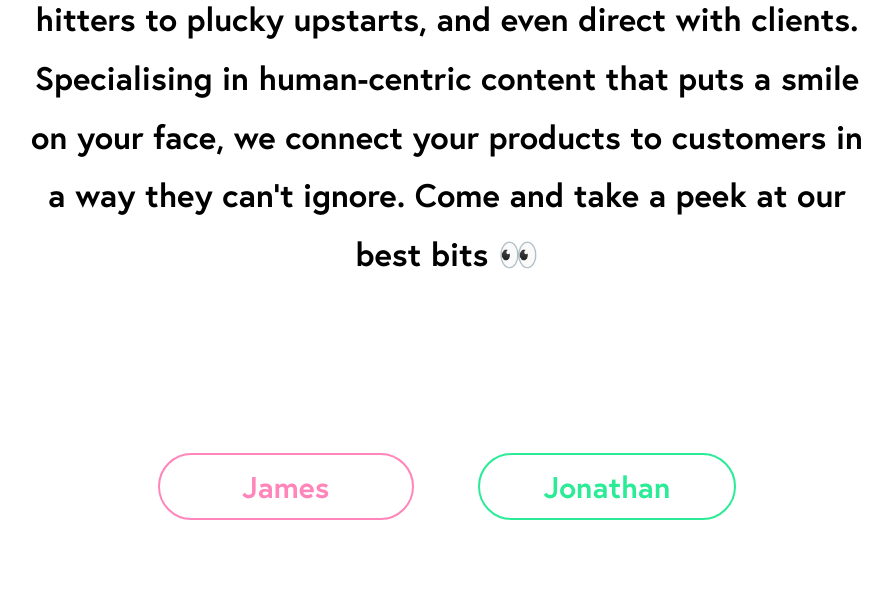
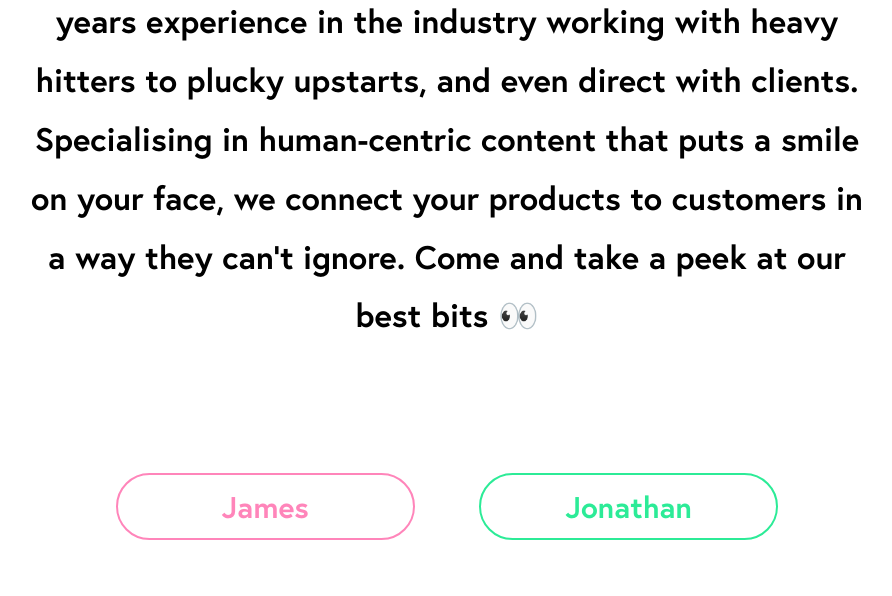
Before and after one commit to James-and-Jonathan/landing-page, a website: page docs/index.html in a window 1280 px wide. Shown: the part 204-800 px from the top of the page, without its empty margins (193-1085 px from the left). Drawn offline with Linux system fonts and the light colour scheme.

Commit message:
Adding margin at the top of the page and min size on button

```diff
--- a/docs/index.html
+++ b/docs/index.html
@@ -47,8 +47,8 @@
 
       #hero {
         display: block;
-        margin-left: auto;
-        margin-right: auto;
+        margin-inline: auto;
+        margin-block-start: calc(2.5 * 1em);
         max-inline-size: 67vw;
 
         font-weight: 700;
@@ -73,9 +73,9 @@
 
         a {
           padding: calc(1.5 * var(--spacing)) calc(8 * var(--spacing));
-          min-inline-size: calc(32 * var(--spacing));
+          min-inline-size: calc(10 * 1em);
 
-          border: 0.09090909091em solid var(--solid-color);
+          border: 0.0909em solid var(--solid-color);
           border-radius: calc(infinity * 1px);
           color: var(--solid-color);
           text-decoration: none;
--- a/package.json
+++ b/package.json
@@ -7,6 +7,6 @@
   },
   "devDependencies": {
     "live-server": "1.2.2",
-    "prettier": "3.3.1"
+    "prettier": "3.3.2"
   }
 }
```
Also changed, not shown: 1 other file.
